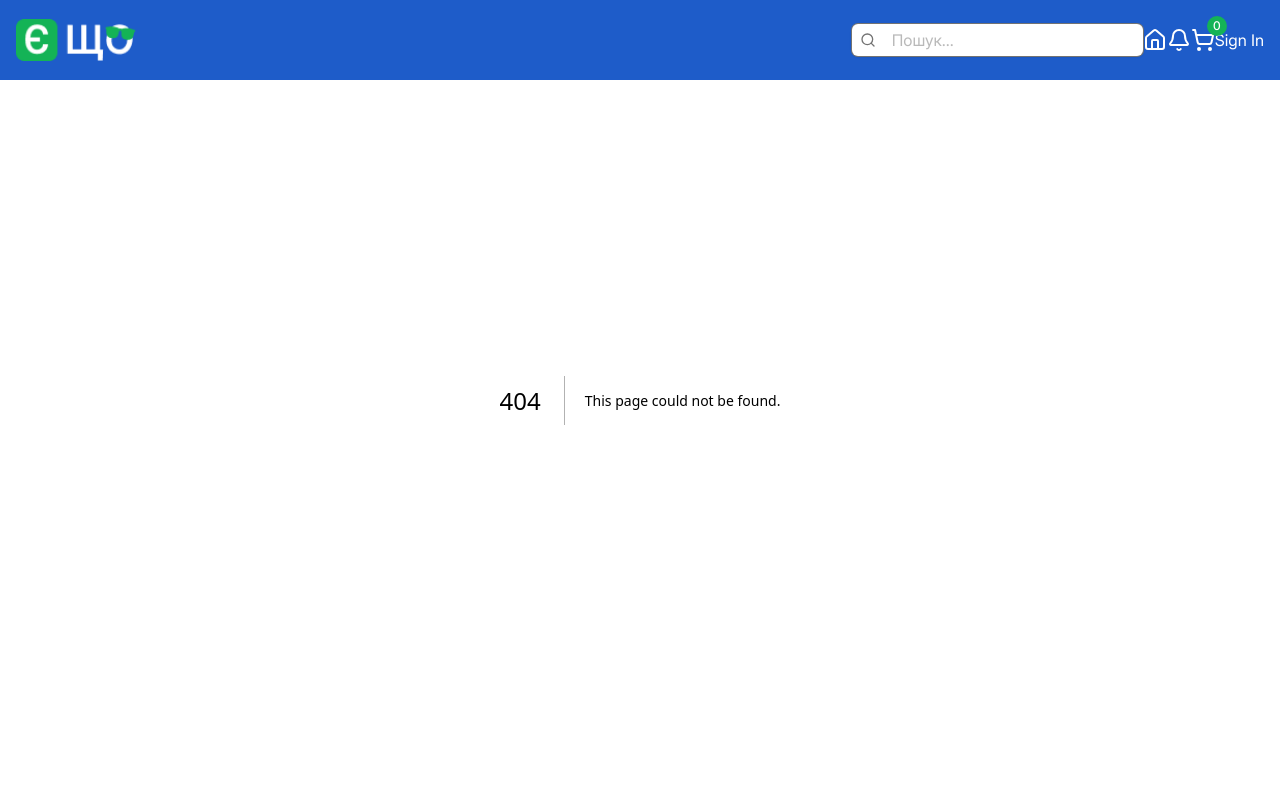
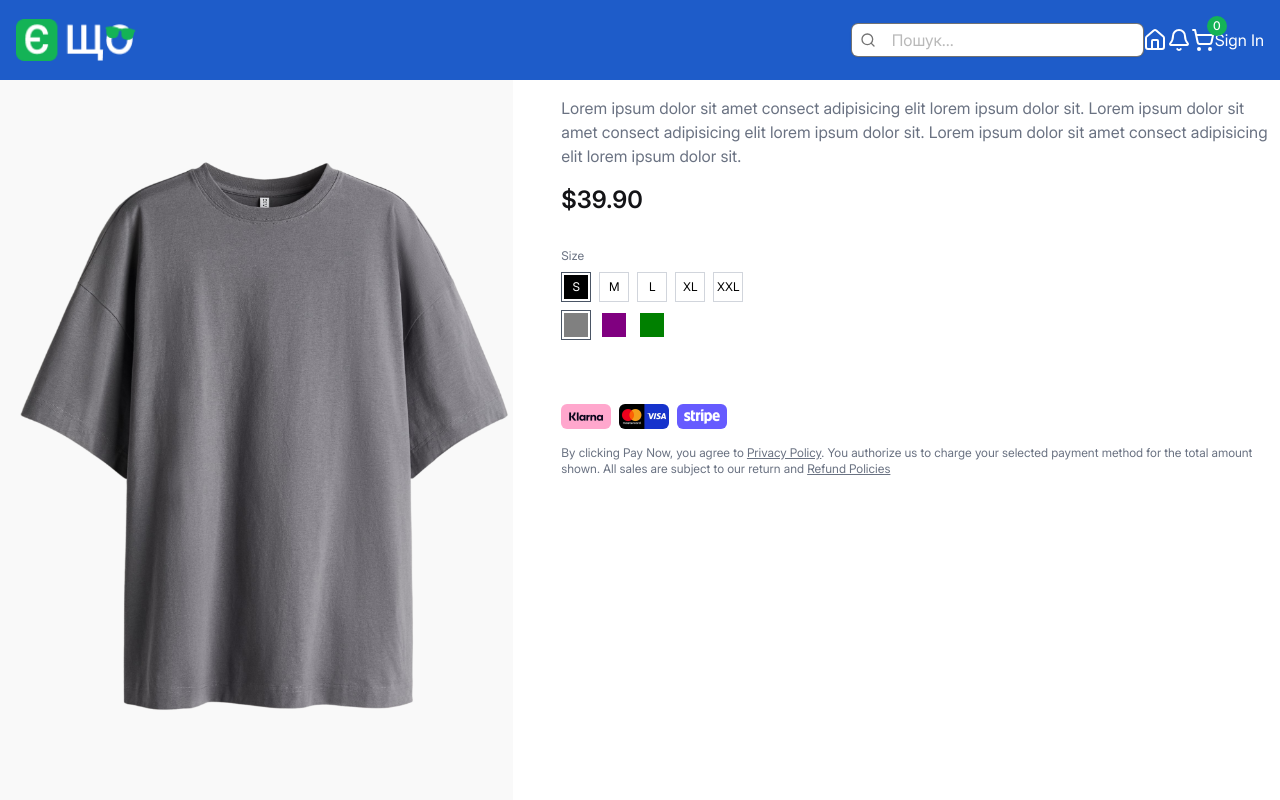
Before and after one commit to Sergi0let/echo-client, a Next.js app: page /products/1 in a window 1280 px wide. Before the commit this address had no page. Shown: the top 800 px of the page. Built offline with nearby package versions, Linux system fonts and the light colour scheme.

Commit message:
add product layout

```diff
--- a/package.json
+++ b/package.json
@@ -3,7 +3,7 @@
   "version": "0.1.0",
   "private": true,
   "scripts": {
-    "dev": "next dev --turbopack",
+    "dev": "next dev",
     "build": "next build",
     "start": "next start",
     "lint": "next lint"
--- /dev/null
+++ b/src/app/products/[id]/page.tsx
@@ -0,0 +1,88 @@
+import ProductInteraction from "@/components/features/product/ProductInteraction";
+import { ProductType } from "@/types/product";
+import Image from "next/image";
+
+// TEMPORARY
+const product: ProductType = {
+  id: 1,
+  name: "Adidas CoreFit T-Shirt",
+  shortDescription:
+    "Lorem ipsum dolor sit amet consect adipisicing elit lorem ipsum dolor sit.",
+  description:
+    "Lorem ipsum dolor sit amet consect adipisicing elit lorem ipsum dolor sit. Lorem ipsum dolor sit amet consect adipisicing elit lorem ipsum dolor sit. Lorem ipsum dolor sit amet consect adipisicing elit lorem ipsum dolor sit.",
+  price: 39.9,
+  sizes: ["s", "m", "l", "xl", "xxl"],
+  colors: ["gray", "purple", "green"],
+  images: {
+    gray: "/products/1g.png",
+    purple: "/products/1p.png",
+    green: "/products/1gr.png",
+  },
+};
+
+type ProductPageProps = {
+  searchParams: Promise<{ color: string; size: string }>;
+  params: Promise<{ id: string }>;
+};
+
+const ProductPage = async ({ params, searchParams }: ProductPageProps) => {
+  const { color, size } = await searchParams;
+  const selectedSize = size || (product.sizes[0] as string);
+  const selectedColor = color || (product.colors[0] as string);
+
+  return (
+    <div className="mt-12 flex flex-col gap-4 md:gap-12 lg:flex-row">
+      <div className="relative aspect-[2/3] w-full lg:w-5/12">
+        <Image
+          alt={product.name}
+          src={product.images[selectedColor]}
+          fill
+          className="rounded-md object-contain"
+        />
+      </div>
+      <div className="flex w-full flex-col gap-4 lg:w-7/12">
+        <h1 className="text-2xl font-medium">{product.name}</h1>
+        <p className="text-gray-500">{product.description}</p>
+        <h2 className="text-2xl font-semibold">${product.price.toFixed(2)}</h2>
+        <ProductInteraction
+          product={product}
+          selectedSize={selectedSize}
+          selectedColor={selectedColor}
+        />
+        <div className="mt-4 flex items-center gap-2">
+          {" "}
+          <Image
+            src={"/klarna.png"}
+            alt="klarna"
+            width={50}
+            height={25}
+            className="rounded-md"
+          />
+          <Image
+            src={"/cards.png"}
+            alt="klarna"
+            width={50}
+            height={25}
+            className="rounded-md"
+          />
+          <Image
+            src={"/stripe.png"}
+            alt="klarna"
+            width={50}
+            height={25}
+            className="rounded-md"
+          />
+        </div>
+        <p className="text-xs text-gray-500">
+          By clicking Pay Now, you agree to{" "}
+          <span className="underline hover:text-black">Privacy Policy</span>.
+          You authorize us to charge your selected payment method for the total
+          amount shown. All sales are subject to our return and{" "}
+          <span className="underline hover:text-black">Refund Policies</span>
+        </p>
+      </div>
+    </div>
+  );
+};
+
+export default ProductPage;
--- /dev/null
+++ b/src/components/features/product/ProductInteraction.tsx
@@ -0,0 +1,65 @@
+"use client";
+
+import { ProductType } from "@/types/product";
+import { usePathname, useRouter, useSearchParams } from "next/navigation";
+
+type ProductInteractionProps = {
+  product: ProductType;
+  selectedSize: string;
+  selectedColor: string;
+};
+const ProductInteraction = ({
+  product,
+  selectedColor,
+  selectedSize,
+}: ProductInteractionProps) => {
+  const router = useRouter();
+  const pathname = usePathname();
+  const searchParams = useSearchParams();
+
+  const handleTypeChange = (type: "size" | "color", value: string) => {
+    const params = new URLSearchParams(searchParams.toString());
+    params.set(type, value);
+    router.push(`${pathname}?${params.toString()}`, { scroll: false });
+  };
+  return (
+    <div className="mt-4 flex flex-col gap-4">
+      {/* SIZE */}
+      <div className="flex flex-col gap-2 text-xs">
+        <span className="text-gray-500">Size</span>
+        <div className="flex items-center gap-2">
+          {product.sizes.map((size) => (
+            <div
+              className={`cursor-pointer border-1 p-[2px] ${selectedSize === size ? "border-gray-600" : "border-gray-300"}`}
+              key={size}
+              onClick={() => handleTypeChange("size", size)}
+            >
+              <div
+                className={`flex size-6 items-center justify-center uppercase ${selectedSize === size ? "bg-black text-white" : "bg-white text-black"}`}
+              >
+                {size}
+              </div>
+            </div>
+          ))}
+        </div>
+        <div className="flex items-center gap-2">
+          {product.colors.map((color) => (
+            <div
+              className={`cursor-pointer border-1 p-[2px] ${selectedColor === color ? "border-gray-600" : "border-white"}`}
+              key={color}
+              onClick={() => handleTypeChange("color", color)}
+            >
+              <div className="size-6" style={{ backgroundColor: color }} />
+            </div>
+          ))}
+        </div>
+      </div>
+      {/* COLOR */}
+      <div className="flex flex-col gap-2 text-sm"></div>
+      {/* QUANTITY */}
+      <div className="flex flex-col gap-2 text-sm"></div>
+    </div>
+  );
+};
+
+export default ProductInteraction;
```
